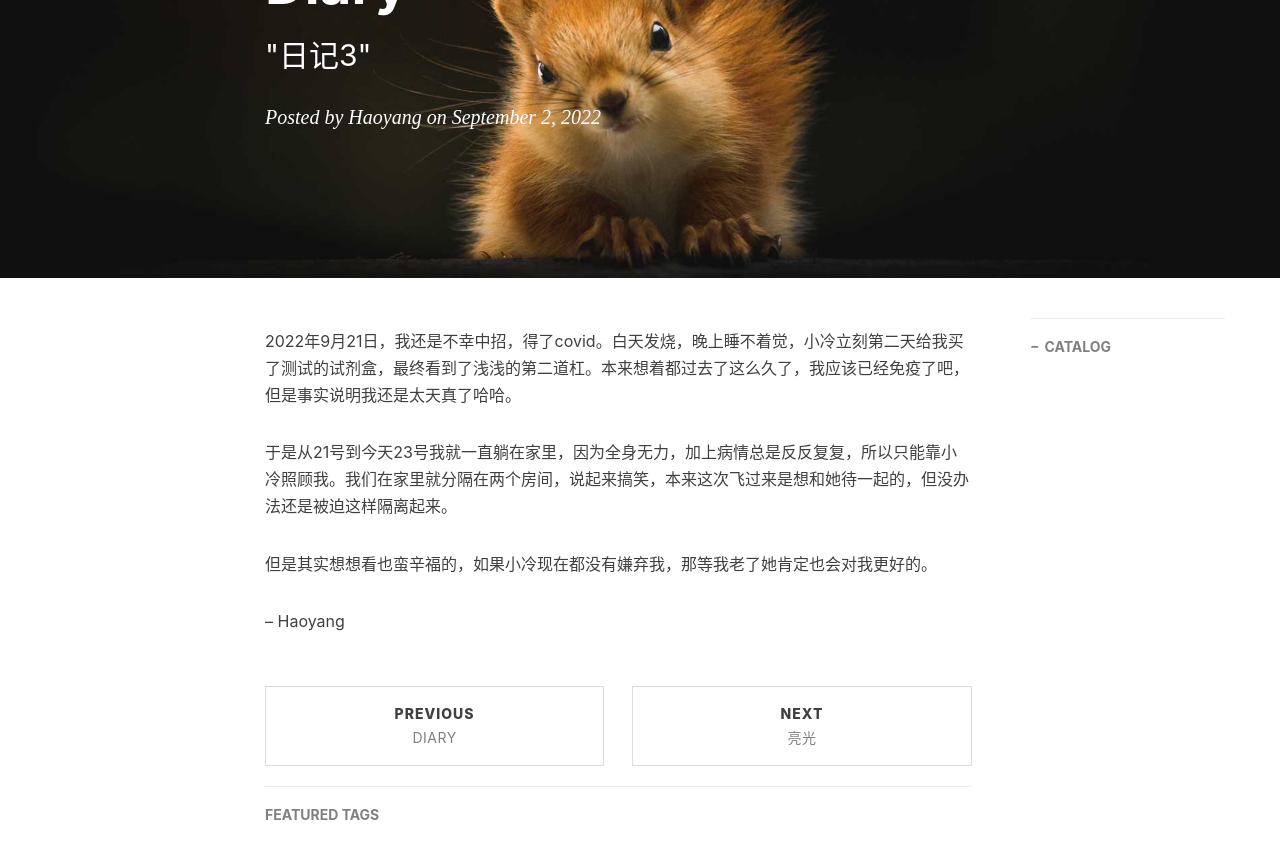
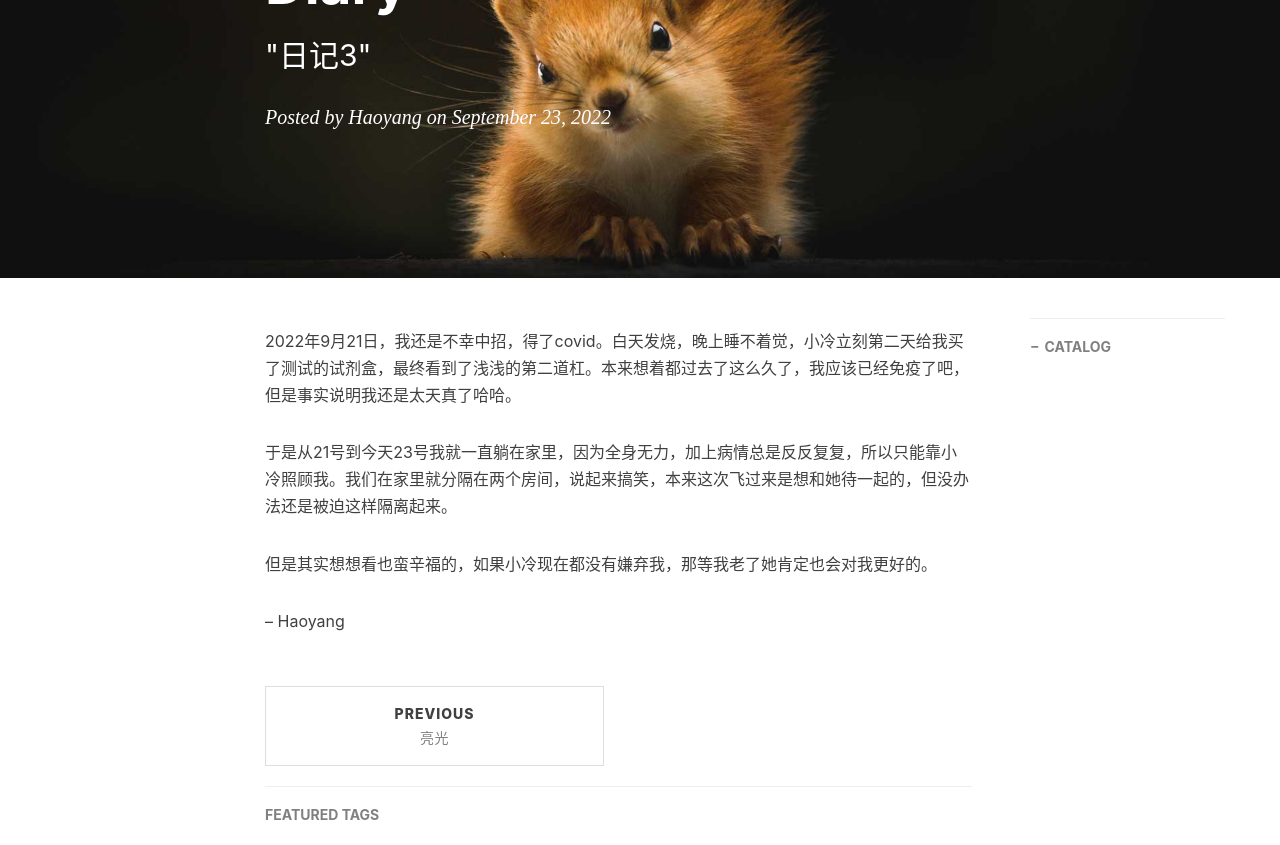
Before and after one commit to advpetc/advpetc.github.io, a Jekyll site: the page built from _posts/2022-09-23-covid.md, in a window 1280 px wide. Shown: the part 245-1090 px from the top of the page. Built offline with Jekyll 4.4.1, drawn with Linux system fonts in a browser that asks for light colours; nearby versions of some CDN libraries; comment, search, counter and statistics services are not loaded; part of the change alters nothing that is shown.

Commit message:
update post:covid

```diff
--- a/_posts/2022-09-23-covid.md
+++ b/_posts/2022-09-23-covid.md
@@ -2,7 +2,7 @@
 layout: post
 title: "Diary"
 subtitle: '"日记3"'
-date: 2022-09-02 20:22
+date: 2022-09-23 21:35
 author: "Haoyang"
 header-img: "img/geran-de-klerk-bg.jpg"
 catalog: true
```
